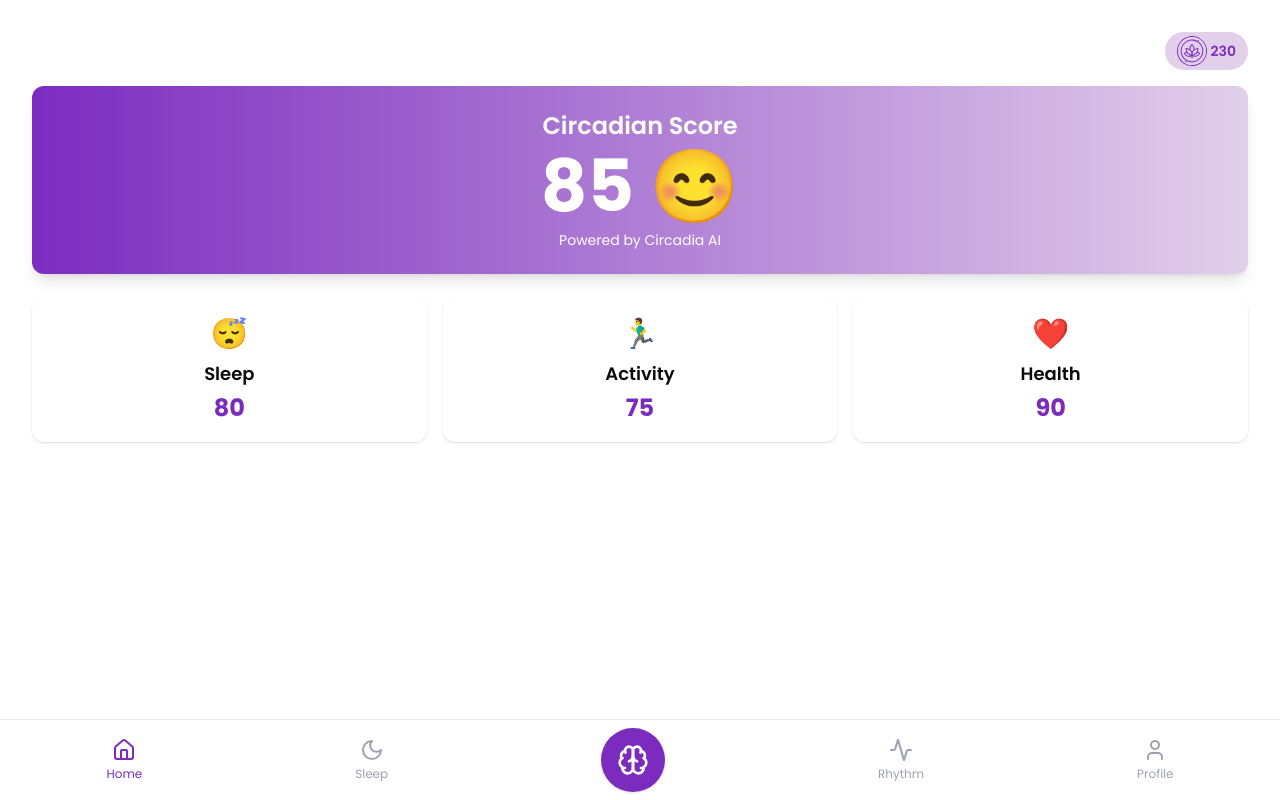
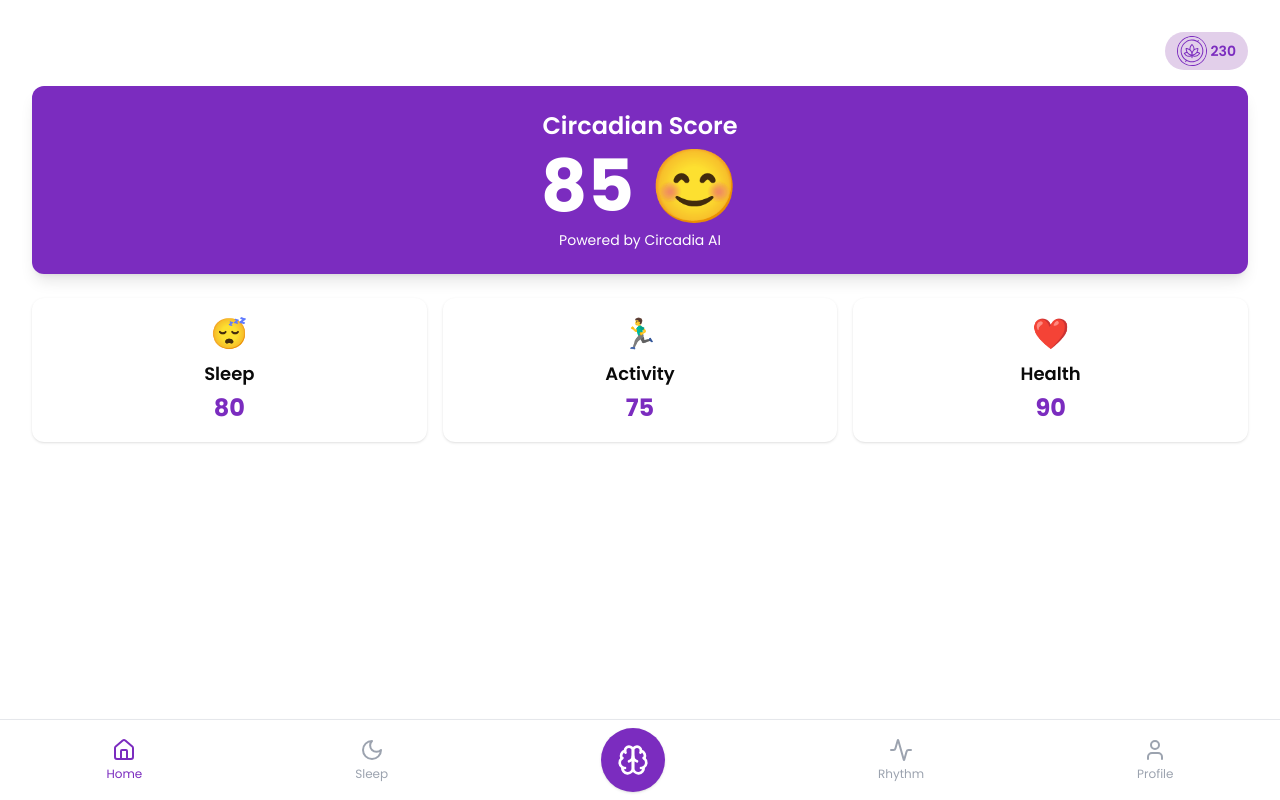
Before and after one commit to Ayushjain2205/circadia, a Next.js app: page /home in a window 1280 px wide. Built offline with nearby package versions, Linux system fonts and the light colour scheme.

Commit message:
Remove gradient

```diff
--- a/src/pages/home.tsx
+++ b/src/pages/home.tsx
@@ -117,7 +117,7 @@ export default function HomePage() {
         </div>
 
         {/* Overall Wellness Score */}
-        <Card className="mb-6 border-none shadow-lg bg-gradient-to-r from-[#7B2CBF] to-[#E2CFEA]">
+        <Card className="mb-6 border-none shadow-lg bg-[#7B2CBF] ">
           <CardContent className="flex flex-col items-center justify-center p-6">
             <h2 className="text-2xl font-semibold mb-2 text-white">
               Circadian Score
```
